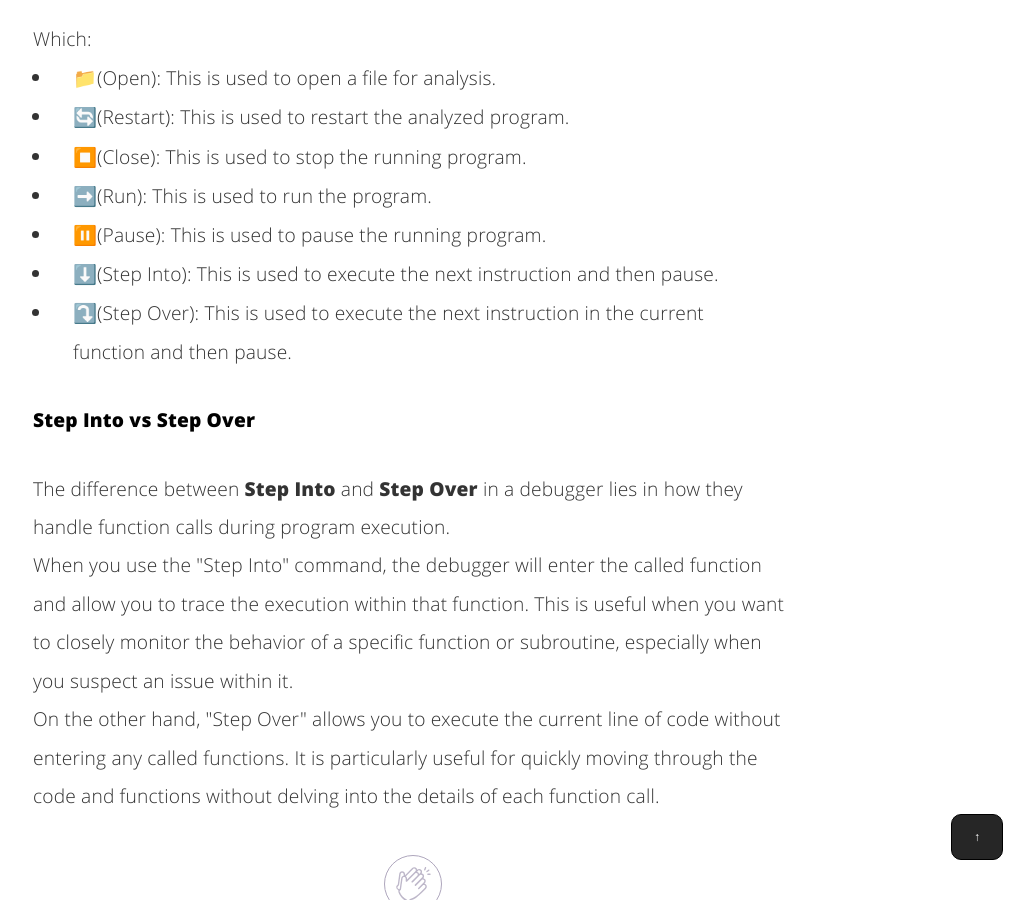
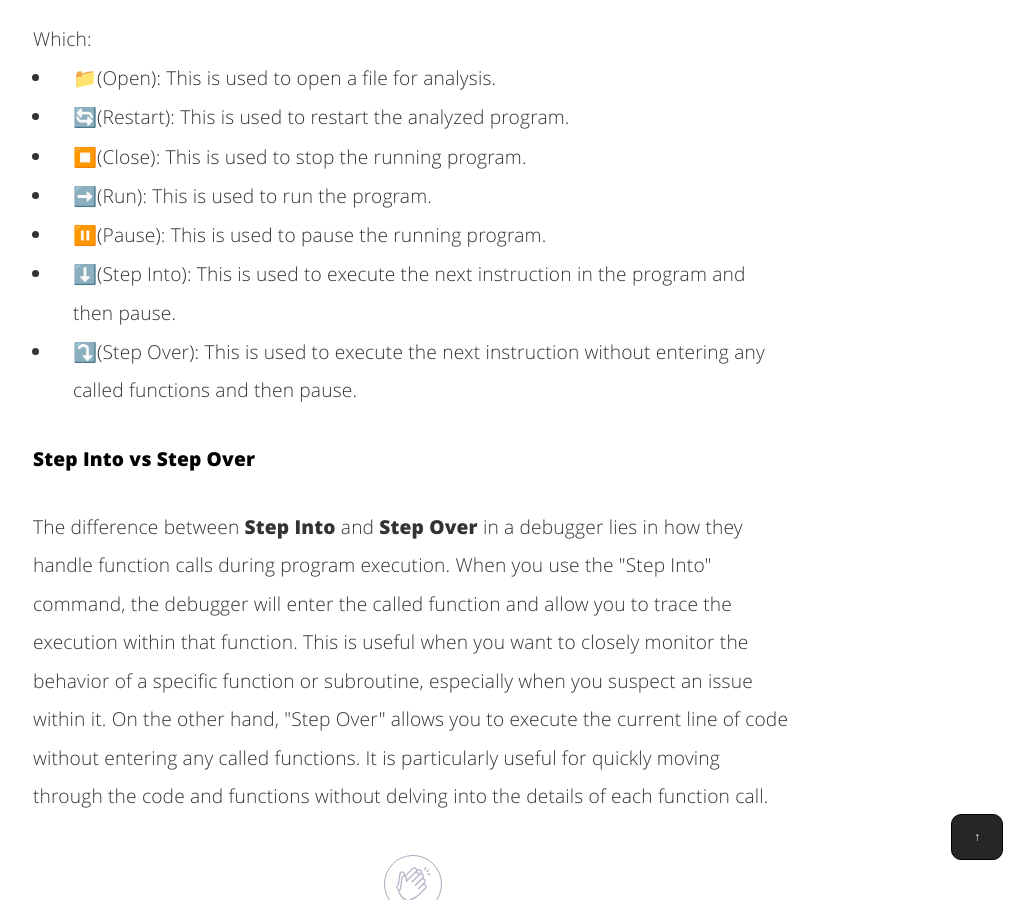
Before and after one commit to nickvourd/nickvourd.github.io, a Jekyll site: the page built from _posts/2023-10-18-x64dbg-intro.md, in a window 1280 px wide and 900 px high, scrolled down 5056 px. Shown: the whole window, without its empty margins (227-1261 px from the left). Built offline with Jekyll 4.4.1, drawn with Linux system fonts in a browser that asks for light colours.

Commit message:
Edit 2023-10-18 x64dbg (My first baby steps)

```diff
--- a/_posts/2023-10-18-x64dbg-intro.md
+++ b/_posts/2023-10-18-x64dbg-intro.md
@@ -371,17 +371,16 @@
     <p>⏸️(Pause): This is used to pause the running program.</p>
   </li>
   <li>
-    <p>⬇️(Step Into): This is used to execute the next instruction and then pause.</p>
+    <p>⬇️(Step Into): This is used to execute the next instruction in the program and then pause.</p>
   </li>
   <li>
-    <p>⤵️(Step Over): This is used to execute the next instruction in the current function and then pause.</p>
+    <p>⤵️(Step Over): This is used to execute the next instruction without entering any called functions and then pause.</p>
   </li>
 </ul>
 
 <h4> Step Into vs Step Over</h4>
 
-<p>The difference between <b>Step Into</b> and <b>Step Over</b> in a debugger lies in how they handle function calls during program execution.<br/>When you use the "Step Into" command, the debugger will enter the called function and allow you to trace the execution within that function. This is useful when you want to closely monitor the behavior of a specific function or subroutine, especially when you suspect an issue within it.<br />On the other hand, "Step Over" allows you to execute the current line of code without entering any called functions. It is particularly useful for quickly moving through the code and functions without delving into the details of each function call. <br /></p>
-
+<p>The difference between <b>Step Into</b> and <b>Step Over</b> in a debugger lies in how they handle function calls during program execution. When you use the "Step Into" command, the debugger will enter the called function and allow you to trace the execution within that function. This is useful when you want to closely monitor the behavior of a specific function or subroutine, especially when you suspect an issue within it. On the other hand, "Step Over" allows you to execute the current line of code without entering any called functions. It is particularly useful for quickly moving through the code and functions without delving into the details of each function call. <br /></p>
 
 <br />
 <div align="center">
```
